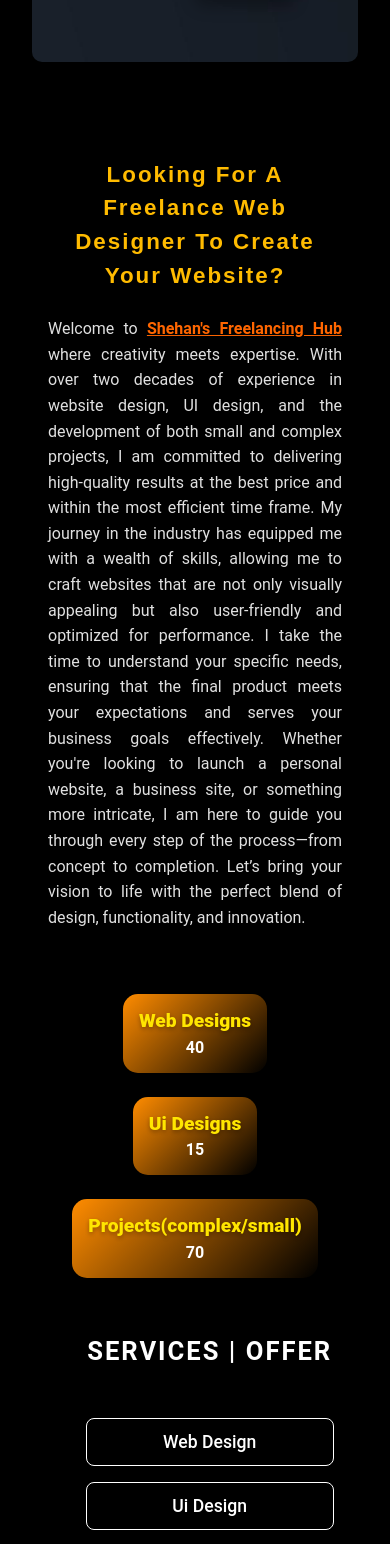
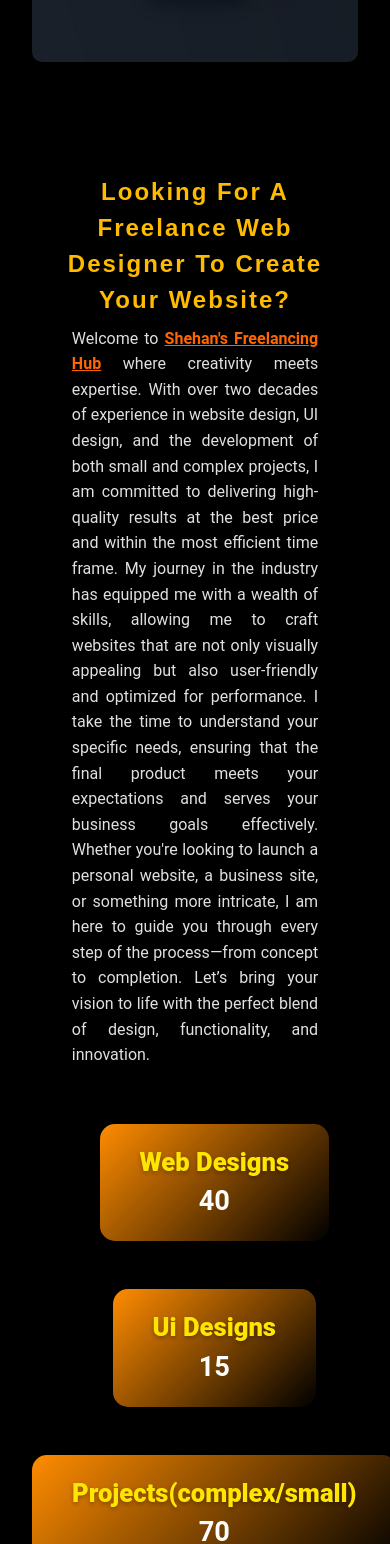
Before and after one commit to shehan8461/My-Web, a React (Vite) app in the folder MyWeb/client/: page / in a window 390 px wide. Shown: the part 1573-3117 px from the top of the page. Built offline with nearby package versions, Linux system fonts and the light colour scheme.

Commit message:
fix all responsive

```diff
--- a/MyWeb/client/src/Pages/Footer.jsx
+++ b/MyWeb/client/src/Pages/Footer.jsx
@@ -9,8 +9,8 @@ export default function Footer() {
     <div class="footer">
       <div class="footer-bottom">
         <p id='gmail'><i className="fas fa-envelope"></i>  shehansalitha1999@gmail.com</p>
-        <p id='phone'><i className="fas fa-phone"></i> <span id='hire-me'>Hire Me </span> 076-6722019</p>
-        <p id='location'><i className="fas fa-map-marker-alt"></i>Kurunegala,Sri Lanka</p>
+        <p id='location'><i className="fas fa-map-marker-alt"></i> Kurunegala,Sri Lanka</p>
+        <p id='phone'><i className="fas fa-phone"></i> <span id='hire-me'> Hire Me </span> 076-6722019</p>
         <div id='footer-main-details'>
         <p>© 2024 Shehan's Freelancing Hub. All rights reserved.  Website designed by  Shehan Salitha Dilshan</p>
         {/* <p>Website designed by W.P. Shehan Salitha Dilshan</p> */}
--- a/MyWeb/client/src/Pages/css/alldetails.css
+++ b/MyWeb/client/src/Pages/css/alldetails.css
@@ -189,8 +189,8 @@
 
 
 .main-details {
-  max-width: 900px;
-  margin: 0 auto;
+  max-width: auto;
+  margin: auto;
   padding: 3rem 2rem;
   /* Enhanced padding for a spacious feel */
   background-color: rgba(0, 0, 0, 0.7);
@@ -204,7 +204,7 @@
 }
 
 #choose-me-details {
-  font-size: 2rem;
+  font-size: 2.5rem;
   /* Larger font size for greater impact */
   font-weight: 800;
   /* Bold for emphasis */
@@ -225,14 +225,14 @@
 }
 
 #my-main-details {
-  font-size: 1.25rem;
+  font-size: 1.5rem;
   /* Slightly larger for better readability */
   line-height: 1.6;
   color: #e0e0e0;
   /* Lighter text color for better contrast and readability */
-  margin-bottom: 3rem;
+  margin-bottom: auto;
   /* Increased margin to create breathing space */
-  max-width: 650px;
+  max-width: 850px;
   margin: 0 auto;
   text-align: justify;
   /* Justified text for a clean look */
@@ -248,9 +248,10 @@
   justify-content: center;
   align-items: center;
   gap: 3rem;
-  margin-bottom: 3rem;
+
   flex-wrap: wrap;
-  margin-top: 2rem;
+
+  margin: auto;
   /* Adapt layout for smaller screens */
 }
 
@@ -335,21 +336,14 @@
 /* Main services section */
 .services {
   list-style-type: none;
-  padding: 0;
-  margin-bottom: 3rem;
-  margin-right: auto;
-  /* Adjusted for better layout */
-  margin-left: auto;
-  /* Centered the list */
-  display: flex;
-  flex-direction: column;
-  align-items: center;
-  /* Center-align list items */
-  gap: 1rem;
-  margin-right: 75%;
-  margin-top:2%;
+  margin-right: auto; /* Adjust this to margin-left */
+  margin-left: 10%;
+  margin-top: 5%; /* Align to the left */
+  padding: 0; /* Remove auto padding, if necessary */
+  text-align: left; /* Ensure text inside the list aligns to the left */
   /* Space between services */
 }
+
 
 /* Topic of services title */
 #topic-of-services {
@@ -387,7 +381,7 @@
   /* Soft rounded corners */
   transition: background-color 0.3s ease, color 0.3s ease, transform 0.3s ease;
   width: 100%;
-  max-width: 400px;
+
   /* Limit the width for better layout */
   margin: 0 auto;
   /* Center-align list items */
@@ -404,51 +398,36 @@
   /* Lift effect on hover */
 }
 
-@media (max-width: 768px) {
-
-  /* Responsive design for smaller screens */
-  .services li {
-    font-size: 1rem;
-    /* Smaller font size on mobile */
-    max-width: 90%;
-    /* Allow list items to take more space on small screens */
+.freelancer-details {
+  list-style-type: none;
+  margin-left: auto; /* Adjust this to margin-left */
+  margin-right: 5%;
+  margin-top: -10%; /* Align to the left */
+  padding: 0; /* Remove auto padding, if necessary */
+  text-align: left; /* Ensure text inside the list aligns to the left *//* Align text content to the right, if necessary */
 }
-
-  #topic-of-services {
-    font-size: 2rem;
-    /* Adjust font size for mobile */
-  }
-}
-
 
 .services li:hover {
   color: #fcfcfc;
   cursor: pointer;
 }
 
-.freelancer-details {
-  margin-left: 45%;
-  margin-top:100%;
 
-
-}
 
 /* Freelancer section styles */
 .freelancer-topic {
   font-size: 1.8rem;
-  /* Slightly larger for emphasis */
   font-weight: 600;
   color: #ffffff;
-  /* Default white text */
-  margin-bottom: 1.5rem;
-  /* Improved spacing */
+
   text-shadow: 1px 1px 2px rgba(0, 0, 0, 0.2);
-  /* Subtle shadow for depth */
+
   text-align: center;
-  /* Center-aligned for a clean layout */
+
 
   line-height: 1.4;
-  /* Better line spacing for readability */
+  margin-bottom: 2%;
+
 }
 
 .freelancer-topic span {
@@ -477,6 +456,7 @@
 }
 
 #freelancer-topic-own-details {
+
   font-size: 1.2rem;
   /* Slightly larger font for better readability */
   line-height: 1.8;
@@ -487,6 +467,11 @@
   /* Limiting width for optimal readability */
   margin: 0 auto;
   /* Center-align the text */
+  border: 1px solid #ddd;
+  /* Subtle border for structure */
+  border-radius: 10px;
+  box-shadow: 0 4px 6px rgba(0, 0, 0, 0.1);
+  text-align: justify;
 
   /* Added space for separation */
   padding: 1rem;
@@ -515,19 +500,17 @@
   font-size: 1.4rem;
   font-weight: 700;
   color: #ff8903;
-  /* Subtle green text */
   padding: 1rem 1.5rem;
   border: 2px solid #fdcf00;
-  /* Green border */
   border-radius: 8px;
-  margin-top: 5%;
+  margin-top: 1%;
+ margin-left: 60%;
   display: inline-flex;
   align-items: center;
   gap: 0.5rem;
-  /* Space between text and icon */
   cursor: pointer;
   transition: all 0.3s ease;
-  /* Smooth transition for all properties */
+
 }
 
 #contact:hover {
@@ -571,24 +554,24 @@
 /* Responsive design adjustments */
 @media (max-width: 768px) {
   #main-header {
-    font-size: auto;
     margin: auto;
-    padding: auto;
+    width: auto;
+    height: auto;
+    top: auto;
+    left: auto;
+    right: auto;
+    bottom: auto;
   }
 
-  .services {
-    margin-right: 1%;
-    margin-top: 2%;
-  }
 
- #image-details{
+  #image-details {
     margin-bottom: 5%;
     margin-left: auto;
     margin-right: auto;
   }
 
   #my-img {
-    margin-top:auto;
+    margin-top: auto;
     width: 50%;
     margin: 0%;
     height: auto;
@@ -596,185 +579,349 @@
     margin-right: auto;
   }
 
-  .main-details {
-    padding: 2% 1%;
-    flex-direction: column;
 
+
+
+  #choose-me-details {
+    font-size: 1.5rem;
+    margin: auto;
+    width: auto;
+    height: auto;
+    top: auto;
+    left: auto;
+    right: auto;
+    bottom: auto;
   }
-  .freelancer-details {
-    margin-left: 45%;
-    margin-top:100%;
 
+  #my-main-details {
+    font-size: 1rem;
+    margin: 3%;
+    width: auto;
+    height: auto;
+    top: auto;
+    left: auto;
+    right: auto;
+    bottom: auto;
 
   }
 
-  #choose-me-details {
-    font-size: 1.4%;
-    /* Slightly smaller font size for mobile */
-    margin-bottom: 1.5%;
-    flex-direction: column;
-  }
-
-  #my-main-details {
-    font-size: 1.0%;
-    flex-direction: column;
-    /* Adjust font size for mobile */
-    text-align: justify;
-  }
-
   .work-counts {
-    gap: 1.5rem;
-    flex-direction: column;
+    gap: auto;
+    flex-direction: auto;
+    padding: auto;
+    width: auto;
+    height: auto;
+    top: auto;
+    left: auto;
+    right: auto;
+    bottom: auto;
+    margin-bottom: 10%;
     /* Stack the items on top of each other */
   }
 
   #work-counts-webdesign,
   #work-counts-UiDesigns,
   #work-counts-Projects {
-    padding: 1% 1.5%;
+    padding: auto;
     /* Adjust padding */
-    font-size: 1.2%;
+    font-size: auto;
     /* Slightly smaller text */
   }
 
   #work-counts-webdesign b,
   #work-counts-UiDesigns b,
   #work-counts-Projects b {
-    font-size: 1.4%;
+    font-size: auto;
     /* Adjust label size */
   }
 
   #topic-of-services {
-    font-size: 1.6%;
+    font-size: auto;
+    margin: auto;
+    padding: auto;
+    width: auto;
+    height: auto;
+    top: auto;
+    left: auto;
+    right: auto;
+    bottom: auto;
+
     /* Adjust font size for smaller screens */
   }
 
+  .services {
+    margin: auto;
+    padding: auto;
+    width: auto;
+    height: auto;
+    top: auto;
+    left: auto;
+    right: auto;
+    bottom: auto;
+
+  }
+
   .services li {
-    font-size: 1%;
-    /* Smaller font size on mobile */
-    max-width: 90%;
+    font-size: auto;
+    max-width: auto;
+    height: auto;
+    top: auto;
+    left: auto;
+    right: auto;
+    bottom: auto;
+
     /* Allow list items to take more space on small screens */
   }
 
   #topic-of-services {
-    font-size: 2%;
+    font-size: auto;
+    max-width: auto;
+    height: auto;
+    top: auto;
+    left: auto;
+    right: auto;
+    bottom: auto;
     /* Adjust font size for mobile */
   }
 
+  .freelancer-details {
+    padding: auto;
+    margin: auto;
+    width: auto;
+    height: auto;
+    top: auto;
+    left: auto;
+    right: auto;
+
+
+  }
+
+  .freelancer-topic {
+    margin-top: 15%;
+    font-size: auto;
+    max-width: auto;
+    height: auto;
+    top: auto;
+    left: auto;
+    right: auto;
+    bottom: auto;
+  }
+
   #freelancer-topic-own-details {
-    font-size: 1%;
-    /* Slightly smaller font on smaller screens */
-    padding: 1%;
+    font-size: auto;
+    max-width: auto;
+    margin-top: 4%;
+    height: auto;
+    top: auto;
+    left: auto;
+    right: auto;
+    bottom: auto;
+    justify-content: center;
+    border: 1px solid #ddd;
+    /* Subtle border for structure */
+    border-radius: 10px;
+    box-shadow: 0 4px 6px rgba(0, 0, 0, 0.1);
+    text-align: justify;
+    line-height: 1.6;
+    letter-spacing: 0.5px;
+    transition: transform 0.3s ease, box-shadow 0.3s ease;
     /* Ensure text doesn't touch edges */
   }
 
   #contact {
-    font-size: 1.2%;
+    margin-top: 3%;
+    height: auto;
+    top: auto;
+    margin-left:auto;
+    left: auto;
+    right: auto;
+    bottom: auto;
   }
 }
 
 @media (max-width: 480px) {
   #main-header {
-    font-size: auto;
     margin: auto;
-    padding: auto;
+    width: auto;
+    height: auto;
+    top: auto;
+    left: auto;
+    right: auto;
+    bottom: auto;
   }
 
 
-  #image-details{
+  #image-details {
     margin-bottom: 5%;
     margin-left: auto;
     margin-right: auto;
   }
 
   #my-img {
+    margin-top: auto;
     width: 50%;
     margin: 0%;
     height: auto;
     margin-left: auto;
-    }
-
-  .freelancer-details {
-
-      margin-top:50%;
-      flex-direction: column;
-      text-align: justify;
-
-  }
-  #freelancer-topic-own-details {
-    font-size: 1rem;
-    flex-direction: column;
-    text-align: justify;
-
-  }
-  .freelancer-topic{
-     font-size: 1.5rem;
-    flex-direction: column;
-    text-align: justify;
+    margin-right: auto;
   }
 
 
-  .main-details {
-    padding: 2rem 1rem;
-    flex-direction: column;
+
+
+  #choose-me-details {
+    font-size: 1.5rem;
+    margin: auto;
+    width: auto;
+    height: auto;
+    top: auto;
+    left: auto;
+    right: auto;
+    bottom: auto;
+  }
+
+  #my-main-details {
+    font-size: 1rem;
+    margin: 3%;
+    width: auto;
+    height: auto;
+    top: auto;
+    left: auto;
+    right: auto;
+    bottom: auto;
 
   }
 
-  #choose-me-details {
-    font-size: 1.4rem;
-    /* Slightly smaller font size for mobile */
-    margin-bottom: 1.5rem;
-    flex-direction: column;
-  }
-
-  #my-main-details {
-    font-size: 1.0rem;
-    flex-direction: column;
-    /* Adjust font size for mobile */
-    text-align: justify;
-  }
-
   .work-counts {
-    gap: 1.5rem;
-    /* Reduce spacing for small screens */
+    gap: auto;
+    flex-direction: auto;
+    padding: auto;
+    width: auto;
+    height: auto;
+    top: auto;
+    left: auto;
+    right: auto;
+    bottom: auto;
+    margin-bottom: 10%;
+    /* Stack the items on top of each other */
   }
 
   #work-counts-webdesign,
   #work-counts-UiDesigns,
   #work-counts-Projects {
-    padding: 0.8rem 1rem;
-    font-size: 1rem;
+    padding: auto;
+    /* Adjust padding */
+    font-size: auto;
+    /* Slightly smaller text */
   }
 
   #work-counts-webdesign b,
   #work-counts-UiDesigns b,
   #work-counts-Projects b {
-    font-size: 1.2rem;
+    font-size: auto;
+    /* Adjust label size */
   }
 
   #topic-of-services {
-    font-size: 1.6rem;
+    font-size: auto;
+    margin: auto;
+    padding: auto;
+    width: auto;
+    height: auto;
+    top: auto;
+    left: auto;
+    right: auto;
+    bottom: auto;
+
     /* Adjust font size for smaller screens */
   }
-.services{
-  margin-left: 10%;
+
+  .services {
+    margin: auto;
+    padding: auto;
+    width: auto;
+    height: auto;
+    top: auto;
+    left: auto;
+    right: auto;
+    bottom: auto;
+
   }
+
   .services li {
-    font-size: 1.1rem;
-    /* Adjust font size for smaller screens */
-    padding: 0.6rem 1rem;
-    /* Adjust padding for mobile screens */
-    width: 100%;
-    /* Full width for better spacing */
+    font-size: auto;
+    max-width: auto;
+    height: auto;
+    top: auto;
+    left: auto;
+    right: auto;
+    bottom: auto;
+
+    /* Allow list items to take more space on small screens */
+  }
+
+  #topic-of-services {
+    font-size: auto;
+    max-width: auto;
+    height: auto;
+    top: auto;
+    left: auto;
+    right: auto;
+    bottom: auto;
+    /* Adjust font size for mobile */
+  }
+
+  .freelancer-details {
+    padding: auto;
+    margin: auto;
+    width: auto;
+    height: auto;
+    top: auto;
+    left: auto;
+    right: auto;
+
+
+  }
+
+  .freelancer-topic {
+    margin-top: 15%;
+    font-size: auto;
+    max-width: auto;
+    height: auto;
+    top: auto;
+    left: auto;
+    right: auto;
+    bottom: auto;
   }
 
   #freelancer-topic-own-details {
-    font-size: 1rem;
-    flex-direction: column;
+    font-size: auto;
+    max-width: auto;
+    margin-top: 4%;
+    height: auto;
+    top: auto;
+    left: auto;
+    right: auto;
+    bottom: auto;
+    justify-content: center;
+    border: 1px solid #ddd;
+    /* Subtle border for structure */
+    border-radius: 10px;
+    box-shadow: 0 4px 6px rgba(0, 0, 0, 0.1);
     text-align: justify;
+    line-height: 1.6;
+    letter-spacing: 0.5px;
+    transition: transform 0.3s ease, box-shadow 0.3s ease;
+    /* Ensure text doesn't touch edges */
   }
 
   #contact {
-    font-size: 1.2rem;
+    margin-top: 3%;
+    height: auto;
+    top: auto;
+    margin-left:auto;
+    left: auto;
+    right: auto;
+    bottom: auto;
   }
 }
```
Also changed, not shown: MyWeb/client/src/Pages/AllDetails.jsx (+6 -4 lines), MyWeb/client/src/Pages/css/footer.css (+31 -22 lines). Lines whose indentation alone changed are shown as unchanged.
